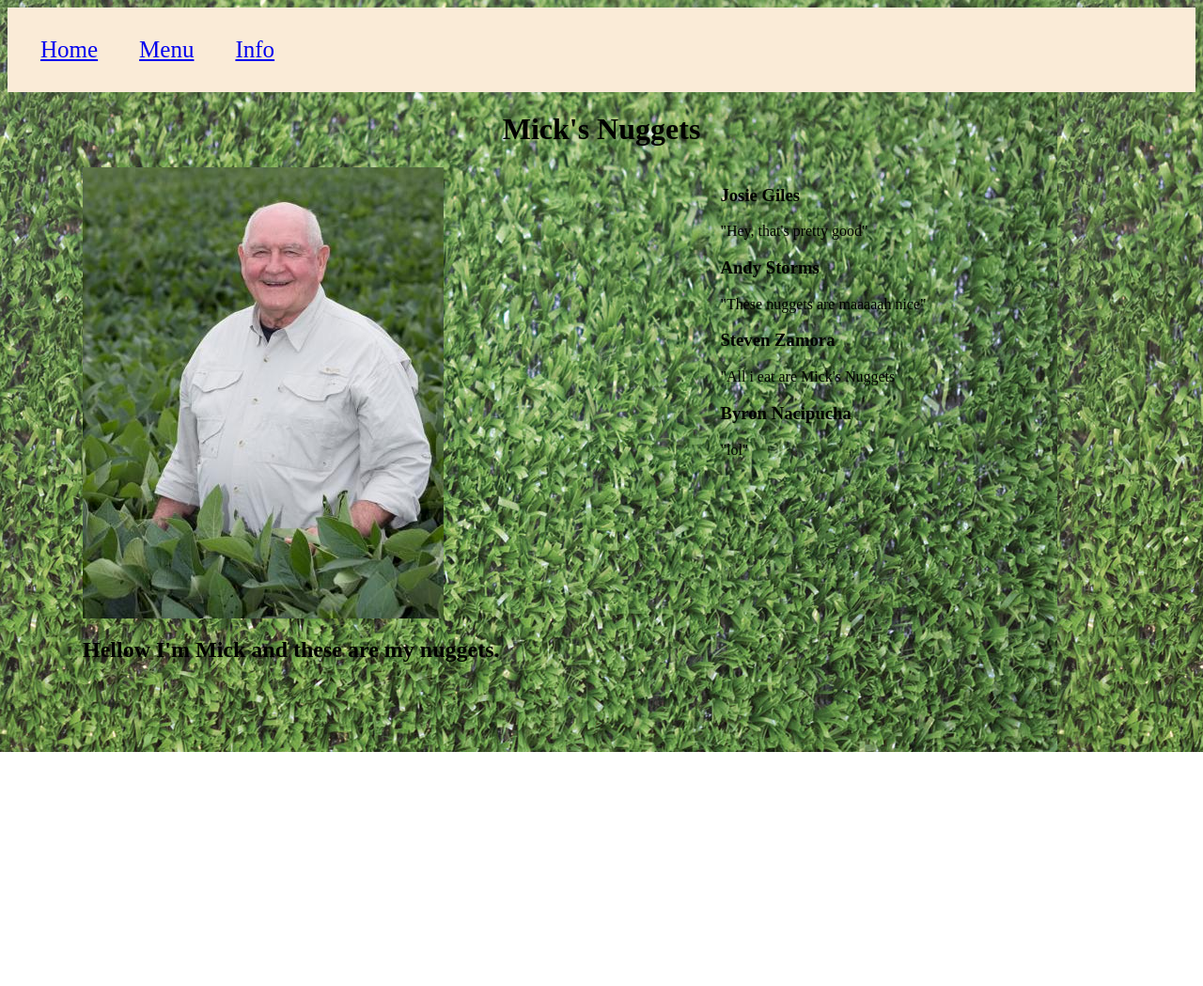
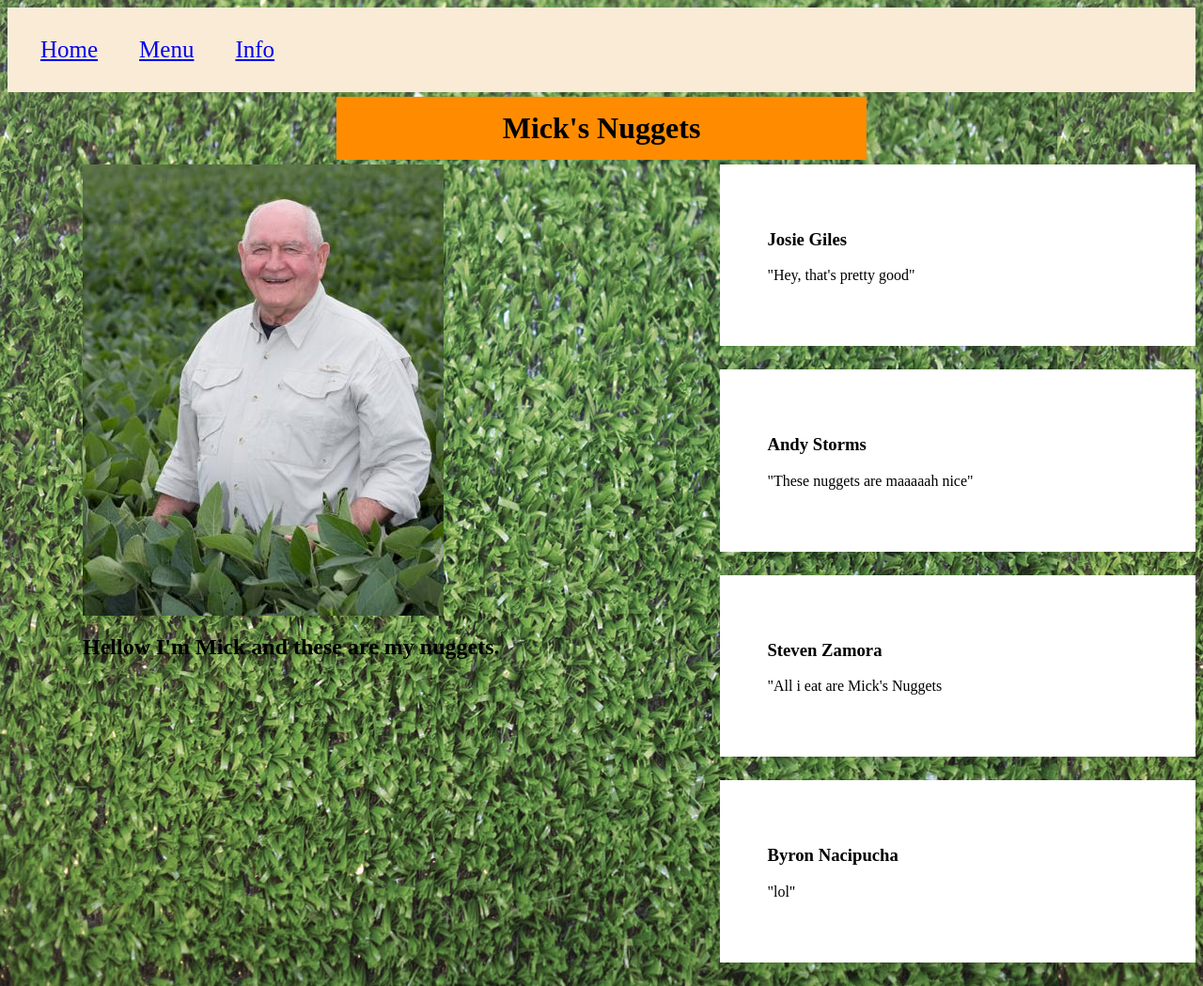
Before and after one commit to Nemflores/mmp240, a plain HTML site: page Website/Midterm/index.html in a window 1280 px wide. Shown: the whole page at 94% size. Before the commit the page ends 800 px from the top, so only its background shows below. Drawn offline with Linux system fonts and the light colour scheme.

Commit message:
comments

```diff
--- a/Website/Midterm/style.css
+++ b/Website/Midterm/style.css
@@ -22,6 +22,10 @@ body{
 
 h1{
     text-align: center;
+    background-color: darkorange;
+    margin: 5 350;
+    padding: 15;
+
 }
 
 column{
@@ -36,3 +40,9 @@ aside{
     width: 40%;
 
 }
+
+.box{
+    background-color: white;
+    padding: 50;
+    margin-bottom: 25
+}
```
Also changed, not shown: Website/Midterm/info.html (+3 -1 lines), Website/Midterm/menu.html (+3 -1 lines).
